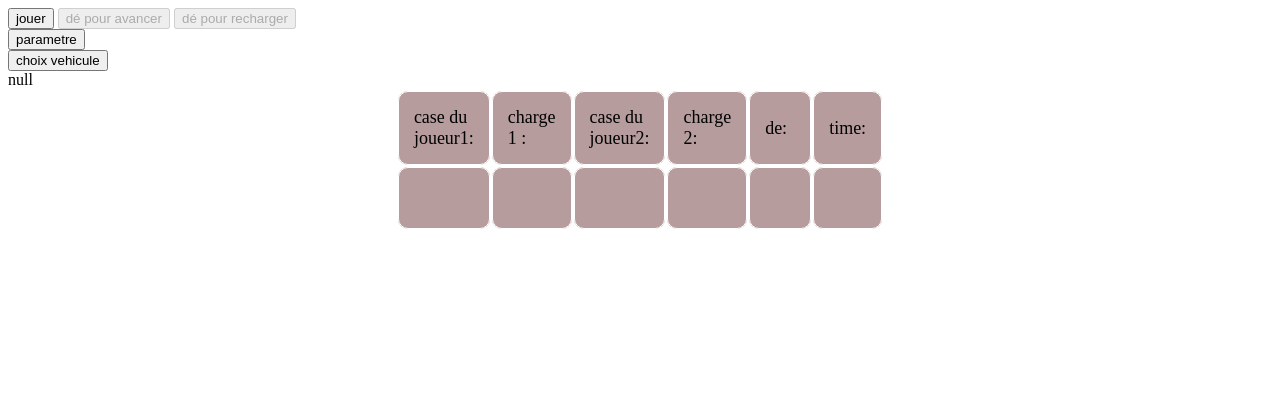
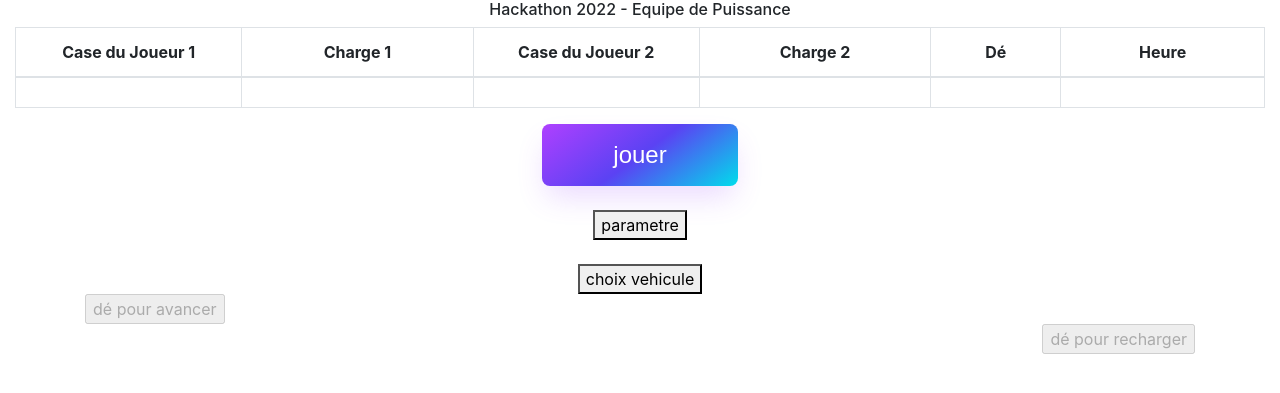
Before and after one commit to Tess-abkari/hakathon_Equipe_de_puissance, a PHP site: page / in a window 1280 px wide. Shown: the top 393 px of the page. Run offline with PHP 8.4, Linux system fonts and the light colour scheme; lists and menus that the app fills with data are empty; some libraries are stand-ins or nearby versions.

Commit message:
First CSS design front page

```diff
--- a/View/pagePrincipale.php
+++ b/View/pagePrincipale.php
@@ -1,8 +1,12 @@
+<!DOCTYPE html>
+<html>
+
+<head>
+   <script src="https://code.jquery.com/jquery-3.3.1.slim.min.js" integrity="sha384-q8i/X+965DzO0rT7abK41JStQIAqVgRVzpbzo5smXKp4YfRvH+8abtTE1Pi6jizo" crossorigin="anonymous"></script>
+   <script src="https://cdn.jsdelivr.net/npm/popper.js@1.14.7/dist/umd/popper.min.js" integrity="sha384-UO2eT0CpHqdSJQ6hJty5KVphtPhzWj9WO1clHTMGa3JDZwrnQq4sF86dIHNDz0W1" crossorigin="anonymous"></script>
+   <script src="https://cdn.jsdelivr.net/npm/bootstrap@4.3.1/dist/js/bootstrap.min.js" integrity="sha384-JjSmVgyd0p3pXB1rRibZUAYoIIy6OrQ6VrjIEaFf/nJGzIxFDsf4x0xIM+B07jRM" crossorigin="anonymous"></script>
 
 
-<!DOCTYPE html>
-<html>
-   <head>
    <script src="../Scripts/vehicule.js" defer></script>
    <script src="../Scripts/script.js" defer></script>
    <script src="../Scripts/parametre.js" defer></script>
@@ -10,45 +14,68 @@
    <script src="../Scripts/test.js" defer></script>
 
    <link rel="stylesheet" href="../styles/styles.css">
+   <link rel="stylesheet" href="https://cdn.jsdelivr.net/npm/bootstrap@4.3.1/dist/css/bootstrap.min.css" integrity="sha384-ggOyR0iXCbMQv3Xipma34MD+dH/1fQ784/j6cY/iJTQUOhcWr7x9JvoRxT2MZw1T" crossorigin="anonymous">
 </head>
+
 <body>
-      <input  type="button"  id="jouer" value="jouer" width="100px" onclick="jouer();" />
-      <input  type="button" id="dé" value="dé pour avancer" onclick="lance_de_de_avance();" disabled/>
-      <input  type="button" id="dée" value="dé pour recharger"  onclick="lance_de_de_recharge();"disabled />
-      <form action="parametre.php">
-         <button type="submit" id="para" >parametre</button>
-      </form>
-      <form action="choix.php">
-         <button type="submit" id="choix" >choix vehicule</button>
-      </form>
 
-     <table>
-      <tr>
-         <td> case du joueur1:</td>
-         <td> charge 1 :</td>
-         <td> case du joueur2:</td>
-         <td> charge 2:</td>
-         <td> de:</td>
-         <td> time:</td>
-      </tr>
-      <tr>
-      <td><span id="case1"style="font-size:18px"> </span></td>
-         <td><span id="charge1" style="font-size:18px"> </span></td>
-         <td> <span id="case2"style="font-size:18px"> </span></td>
-         <td> <span id="charge2"style="font-size:18px"> </span></td>
-         <td> <span id="de"style="font-size:18px"> </span></td>
-         <td><span id="time" name ="time" style="font-size:18px"> </span></td>
+   <div class="container-fluid" align="center">
+
+      <h6>Hackathon 2022 - Equipe de Puissance</h6>
+
+   </div>
 
 
+   <div class="container-fluid no-padding">
+      <table class="table table-bordered">
+         <thead>
+            <tr>
+               <th scope="col">Case du Joueur 1</th>
+               <th scope="col">Charge 1</th>
+               <th scope="col">Case du Joueur 2</th>
+               <th scope="col">Charge 2</th>
+               <th scope="col">Dé</th>
+               <th scope="col">Heure</th>
             </tr>
-
-      <span id="gagne"> </span>
+         </thead>
+         <tbody>
+            <tr>
+               <td><span id="case1" style="font-size:18px"> </span></td>
+               <td><span id="charge1" style="font-size:18px"> </span></td>
+               <td> <span id="case2" style="font-size:18px"> </span></td>
+               <td> <span id="charge2" style="font-size:18px"> </span></td>
+               <td> <span id="de" style="font-size:18px"> </span></td>
+               <td><span id="time" name="time" style="font-size:18px"> </span></td>
+            </tr>
+         </tbody>
+      </table>
+   </div>
 
 
-<?php
+   <div class="container-fluid"">
+      <div class=" container" align="center">
 
-$vari = "<script>document.write(sessionStorage.getItem('mode'))</script>";
-echo $vari
-?>
+      <input type="button" class="button-play" id="jouer" value="jouer" width="100px" onclick="jouer();" />
+      <br/>
+      <form action="parametre.php">
+         <button type="submit" id="para" class="btn-1">parametre</button>
+      </form>
+      <br />
+      <form action="choix.php">
+         <button type="submit" id="choix" class="">choix vehicule</button>
+      </form>
+   </div>
+
+   <div class="container" align="left">
+      <input type="button" id="dé" value="dé pour avancer" onclick="lance_de_de_avance();" disabled />
+   </div>
+   <div class="container" align="right">
+      <input type="button" id="dée" value="dé pour recharger" onclick="lance_de_de_recharge();" disabled />
+   </div>
+
+
+   </div>
+   <span id="gagne"> </span>
 </body>
+
 </html>
--- a/composer.json
+++ b/composer.json
@@ -7,7 +7,8 @@
         }
     },
     "require": {
-        "altorouter/altorouter": "^2.0"
+        "altorouter/altorouter": "^2.0",
+        "twbs/bootstrap": "^5.2"
     },
     "authors": [{
         "name": "Ragiot Hugo",
--- a/styles/styles.css
+++ b/styles/styles.css
@@ -1,19 +1,17 @@
 
 table{
     margin:auto;
+    text-align:center;
 
 
 }
 tr {
     width: 30%;
     height:30%;
-    background-color: rgb(182, 156, 156);
-    font-size: 10px;
     border-collapse : collapse;
 
 
 }
-
 
 td {
     padding: 15px;
@@ -21,9 +19,9 @@ td {
     border: 1px solid rgba(255, 255, 255, 1);
     color: rgb(0, 0, 0);
     width: 30px;
-    font-size: 18px;
     height: 30px;
     border-radius:10px;
+    font-size: large;
 }
 
 td[id="99"] {
@@ -35,3 +33,52 @@ td[id="99"] {
 td{
     margin-bottom: 100px;
 }
+
+.button-play {
+  align-items: center;
+  background-image: linear-gradient(144deg,#AF40FF, #5B42F3 50%,#00DDEB);
+  border: 0;
+  border-radius: 8px;
+  box-shadow: rgba(151, 65, 252, 0.2) 0 15px 30px -5px;
+  box-sizing: border-box;
+  color: #FFFFFF;
+  display: flex;
+  font-family: Phantomsans, sans-serif;
+  font-size: 20px;
+  justify-content: center;
+  line-height: 1em;
+  max-width: 100%;
+  min-width: 140px;
+  padding: 19px 24px;
+  text-decoration: none;
+  user-select: none;
+  -webkit-user-select: none;
+  touch-action: manipulation;
+  white-space: nowrap;
+  cursor: pointer;
+}
+
+
+.button-play:active,
+.button-play:hover {
+  outline: 0;
+}
+
+@media (min-width: 768px) {
+  .button-play {
+    font-size: 24px;
+    min-width: 196px;
+  }
+}
+
+.btn-1 {
+    transition: all 0.3s ease;
+  }
+
+  .btn-1:hover {
+     box-shadow:
+     -7px -7px 20px 0px #fff9,
+     -4px -4px 5px 0px #fff9,
+     7px 7px 20px 0px #0002,
+     4px 4px 5px 0px #0001;
+  }
```
Also changed, not shown: 2 other files. Lines whose indentation alone changed are shown as unchanged.
